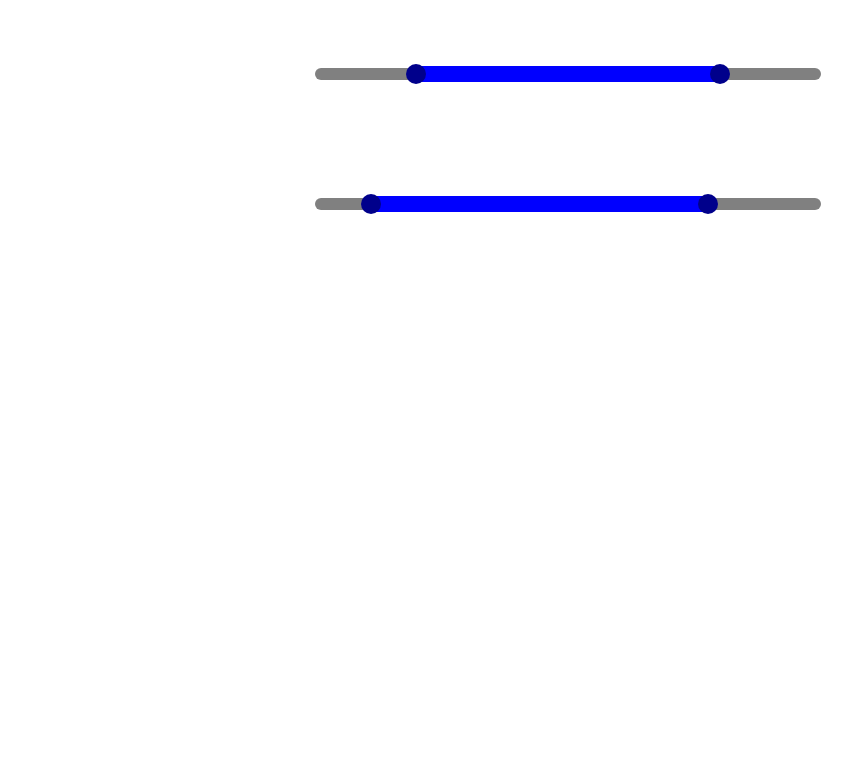
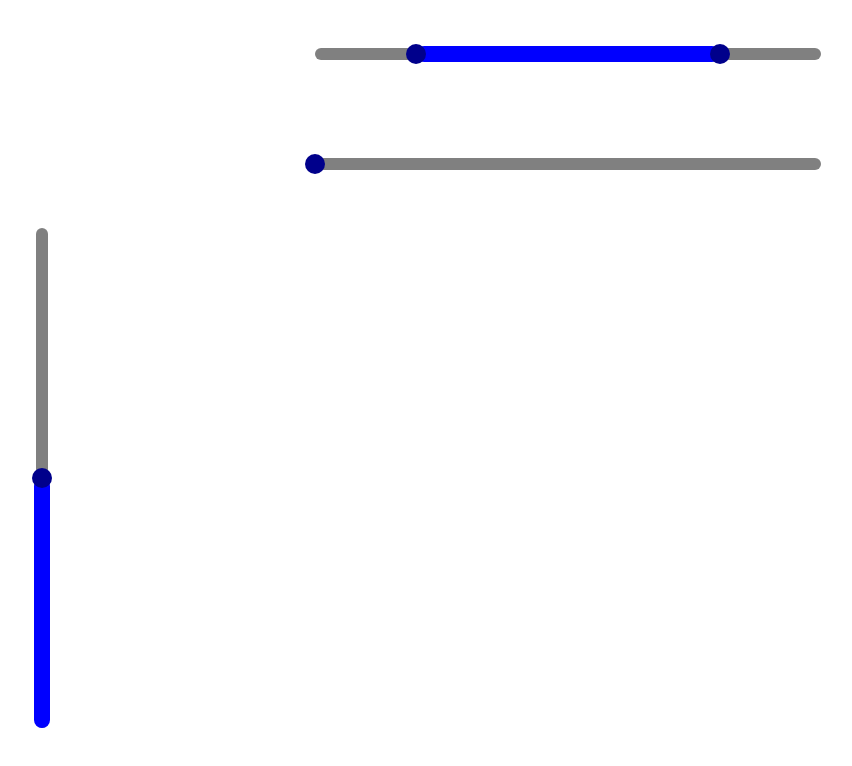
Before and after one commit to Euyevnc/RangeSlider, a website built with webpack: page src/index.pug in a window 1280 px wide. Shown: the whole page, without its empty margins (72-924 px from the left). Built offline with nearby package versions, Linux system fonts and the light colour scheme.

Commit message:
two types and two regimes of functioning is added

```diff
--- a/src/index.pug
+++ b/src/index.pug
@@ -7,7 +7,9 @@ html(lang='ru')
     title RangeSlider
 
   body
-    .wrapper(style="width:40%; height: 50px; margin:auto; padding: 40px")
-        div(style="height: 30px; padding-top:20px;")
-    .wrapper-two(style="width:40%; height: 50px; margin:auto; padding: 40px")
-        div(style="height: 30px; padding-top:20px;")
+    .wrapper(style="width:40%; margin:auto; padding: 40px")
+        div(style="height: 30px;")
+    .wrapper-two(style="width:40%; margin:auto; padding: 40px")
+        div(style="height: 30px; ")
+    .wrapper-three(style="width:20%; margin-left:100px;")
+        div(style="height: 500px;")
--- a/src/main.scss
+++ b/src/main.scss
@@ -17,6 +17,7 @@
         position: absolute;
         display: inline-block;
         z-index: 11;
+
     }
     & .RangeSlider__selected{
         position: absolute;
--- a/src/main.ts
+++ b/src/main.ts
@@ -5,15 +5,14 @@ function CreateSlider(options:object){
     const root = this as HTMLElement
 
     const clModel = class{
-        type: string;
         private _start: number;
         private _end: number;
         range: number;
         origin: number;
         step:number;
         value: Array<number>;
-        set start(prc:number){
-            this._start = Math.min(this.end, Math.max(prc, 0) )
+        set start(num:number){
+            this._start = Math.min(this.end, Math.max(num, 0) )
         }
         get start(){
             return this._start
@@ -28,25 +27,33 @@ function CreateSlider(options:object){
 
         updated: Function;
 
-        constructor({type= "range", range = 100,  start = 0, end=null, origin = 0, step=1}){
-            this.type = type
+        constructor({ range = 100,  start = 0, end=null, origin = 0, step=1}){
             this._start = Math.max(start - origin, 0)
-            this._end = (end === null ? range : (end-origin))
+            this._end = end === null ? range : Math.min(range, Math.max(this.start, end-origin) )
             this.range = range
             this.origin = origin
             this.step = step
             this.value = [this.start + this.origin, this.end + this.origin]
 
         }
-        update({startPrc=100/this.range*this.start, endPrc=100/this.range*this.end, direct=false}):void{
-            if(direct){
-                this.end = this.range/100*endPrc
-                this.start =this.range/100*startPrc
+        update(data: {startPrc: number, endPrc: number, direct:boolean, tepping_first: number, tepping_last: number}):void{
+
+            if(data.direct){
+                this.end = data.endPrc !== undefined ? 100/this.range* (data.endPrc - this.origin) : this.end
+                this.start = data.startPrc !== undefined ? 100/this.range* (data.startPrc - this.origin) : this.start
                 //Prc я обозначаю "проценты", но не в случае выше. Тут абсолютные значения будут поступать через прямой ввод
             }
+            else if(data.tepping_first || data.tepping_last){
+                if(data.tepping_first){
+                    this.start += data.tepping_first*this.step
+                }
+                if(data.tepping_last){
+                    this.end += data.tepping_last*this.step
+                }
+            }
             else{
-                let newStart = this.range/100*startPrc
-                let newEnd = this.range/100*endPrc
+                let newStart = this.range/100*data.startPrc
+                let newEnd = this.range/100*data.endPrc
                 if((newEnd - this.end) >= this.step*0.7 || (this.end - newEnd) >= this.step*0.7 || newEnd==this.range){
                     this.end = Math.round(newEnd/this.step)*this.step
                 }
@@ -56,20 +63,29 @@ function CreateSlider(options:object){
             }
 
             this.value = [this.start + this.origin, this.end + this.origin]
+            console.log(this.value)
             this.updated(100/this.range*this.start, 100/this.range*this.end)
         }
     }
 
 
     const ClPresenter = class{
+        inversion: boolean;
+
         callToModel: Function;
         callToView: Function;
-        constructor(){
 
+        constructor({orient = "horizontal"}){
+            if(orient === "vertical") this.inversion = true
+            else this.inversion = false
         }
-        shiftReac(params: object){
-            this.callToModel(params)
-
+        shiftReac(data: {endPrc: number, startPrc: number}){
+            if(!this.inversion){this.callToModel(data)}
+            else{
+                if(data.endPrc)data.endPrc = 100 - data.endPrc
+                if(data.startPrc)data.startPrc = 100 - data.startPrc
+                this.callToModel(data)
+            }
         }
         updateReact(firCoor:number, secCoor:number){
             this.callToView(firCoor, secCoor)
@@ -79,14 +95,15 @@ function CreateSlider(options:object){
 
     const clView = class{
         element: HTMLElement;
+        orient: string;
+        type: string;
         origin: number;
         size: number;
         range: number;
-        orient: string;
         start:number;
         end: number;
         tumblerShifted: Function;
-        tumbler: {html: string; elements:NodeListOf<Element>;  size: string; color: string; roundness: string; borders: string; tumblerListener: EventListener};
+        tumbler: {html: string; elements:NodeListOf<Element>;  size: string; color: string; roundness: string; borders: string; onclick: EventListener; onfocus: EventListener};
         line: {element: HTMLElement; weight: string; color: string; roundness: string; borders: string;}
         selected : {html: string; element: HTMLElement; color: string; weight: string;}
 
@@ -96,10 +113,10 @@ function CreateSlider(options:object){
             color: string;
             roundness: string;
             borders: string;
-            constructor({weight= "12px",color = "blue", roundness="10px"}){
-                this.weight = weight;
-                this.color = color
-                this.roundness = roundness
+            constructor(data: {weight: string,color: string, roundness: string}){
+                this.weight = data.weight;
+                this.color = data.color
+                this.roundness = data.roundness
             }
         }
         TumblerClass = class{
@@ -110,21 +127,30 @@ function CreateSlider(options:object){
             roundness: string;
             borders: string;
 
-            tumblerShifted:Function; //Чтобы TS не выдавал ошибку. tumblerListener на самом-то деле будет запускаться в контесте View. Из-за данных.
+            tumblerShifted:Function;
+            orient: string;
+            //Чтобы TS не выдавал ошибку. onclick на самом-то деле будет запускаться в контесте View. .
+            //Хотелось листенер поместить в ползунок, но ориентацию и коллбэк ему по-сути знать не нужно
 
-            constructor({ size="16px", color="darkblue", roundness="50%", borders = "none"}){
-                this.html = `<span ondragstart="return false;" ondrop="return false;" class='RangeSlider__tumbler
-                            '> </span>`
-                this.size = size;
-                this.color = color;
-                this.roundness = roundness;
+
+            constructor(data: { size:string, color:string, roundness:string, borders :string}){
+                this.html = `<span tabindex= "1"; class='RangeSlider__tumbler'> </span>`
+                this.size = data.size;
+                this.color = data.color;
+                this.roundness = data.roundness;
 
             }
-            tumblerListener(e: MouseEvent): void{
+            onclick(e: MouseEvent): void{
+                e.preventDefault()
                 root.onmousemove = ev=>{
                     let tumbler = <HTMLElement>e.target;
                     let line= root.querySelector(".RangeSlider")
-                    let bias = (ev.clientX - line.getBoundingClientRect().x)/line.getBoundingClientRect().width * 100
+                    let bias = this.orient === "vertical" ?
+                                (ev.clientY - line.getBoundingClientRect().y)/line.getBoundingClientRect().height * 100
+                                :
+                                (ev.clientX - line.getBoundingClientRect().x)/line.getBoundingClientRect().width * 100
+
+
                     if ( tumbler.nextSibling){
                         this.tumblerShifted({startPrc: bias})
                     }
@@ -136,75 +162,113 @@ function CreateSlider(options:object){
                     document.onmouseup = null;
                 }
             }
+            onfocus(ev:FocusEvent ):void{
+                let first = Boolean((<HTMLElement>ev.target).nextSibling)
+                document.onkeydown = e=>{
+                    if(first){
+                        if( (e.key === "ArrowDown" && this.orient ==="vertical") || (e.key === "ArrowLeft" && this.orient !=="vertical")){
+                            this.tumblerShifted({tepping_first: -1})
+                        }
+                        else if( (e.key === "ArrowUp" && this.orient ==="vertical") || (e.key === "ArrowRight" && this.orient !=="vertical")){
+                            this.tumblerShifted({tepping_first: 1})
+                        }
+                    }
+                    else{
+                        if( (e.key === "ArrowDown" && this.orient ==="vertical") || (e.key === "ArrowLeft" && this.orient !=="vertical")){
+                            this.tumblerShifted({tepping_last: -1})
+                        }
+                        else if( (e.key === "ArrowUp" && this.orient ==="vertical") || (e.key === "ArrowRight" && this.orient !=="vertical")){
+                            this.tumblerShifted({tepping_last: 1})
+                        }
+                    }
+
+                }
+                (<HTMLElement>ev.target).onblur = e=>{
+                    document.onkeydown = null;
+                }
+            }
         };
         SelectedClass = class{
             element: HTMLElement;
             html: string;
             color: string;
             weight: string;
-            constructor({color="darkblue", weight="14px"}){
+            constructor(data: {color: string, weight:string}){
                 this.html = "<div class='RangeSlider__selected'></div>"
-                this.color = color;
-                this.weight = weight;
+                this.color = data.color;
+                this.weight = data.weight;
 
             }
         }
 
-        constructor({orient = "horizontal", range = 100, origin = 0, start = 0, end = null, tumblerSize="20px", tumblerColor="darkblue",
-                    tumblerRoundness="50%", tumblerBorders = "none", lineWeight="12px", lineColor="grey",  lineRoundness="10px", selectedBackground="blue", selectedWeight = "16px"}){
-
+        constructor({orient = "horizontal",type= "range",tumblerSize="20px", tumblerColor="darkblue", tumblerRoundness="50%", tumblerBorders = "none",
+                    lineWeight="12px", lineColor="grey",  lineRoundness="10px", selectedBackground="blue", selectedWeight = "16px"}){
             this.element
             this.orient = orient
-            this.range = range
-            this.origin = origin
-            this.start = Math.max(start - origin, 0)
-            this.end = (end === null ? range : (end-origin))
+            this.type = type
 
             this.tumbler = new this.TumblerClass({size:tumblerSize ,color:tumblerColor,roundness:tumblerRoundness, borders: tumblerBorders})
-            this.tumbler.tumblerListener = this.tumbler.tumblerListener.bind(this)
+            this.tumbler.onclick = this.tumbler.onclick.bind(this)
+            this.tumbler.onfocus = this.tumbler.onfocus.bind(this)
 
             this.line = new this.LineClass({weight: lineWeight,color: lineColor, roundness: lineRoundness})
 
             this.selected = new this.SelectedClass({weight: selectedWeight, color: selectedBackground})
-
         }
         render(): HTMLElement{
-            root.innerHTML = `<div class='RangeSlider RangeSlider_orient_${this.orient}'><div class='RangeSlider__line'> ${this.selected.html}  ${this.tumbler.html}${this.tumbler.html}</div>  <div class='RangeSlider__meaning'></div> </div></div>`;
+            root.innerHTML =  `<div class='RangeSlider RangeSlider_orient_${this.orient}'><div class='RangeSlider__line'> ${this.selected.html}  ${this.tumbler.html}${this.tumbler.html}</div>  <div class='RangeSlider__meaning'></div> </div></div>`;
             this.element = root.querySelector(".RangeSlider")
 
             this.tumbler.elements = this.element.querySelectorAll(".RangeSlider__tumbler")
-            this.tumbler.elements.forEach(el=>{
+            this.tumbler.elements.forEach((el, i)=>{
                 let elem = (el as HTMLElement)
                 elem.style.height = this.tumbler.size
                 elem.style.width = this.tumbler.size
                 elem.style.background = this.tumbler.color
                 elem.style.borderRadius = this.tumbler.roundness
                 elem.style. border = this.tumbler.borders
-                elem.style.transform = "translateX(-50%)"
-                elem.style.marginTop =  `calc((-${this.tumbler.size} + ${this.line.weight})/2)`
-                elem.onmousedown = e=>{this.tumbler.tumblerListener(e)}
+                elem.style.transform = this.orient == "vertical" ? "translateY(50%)" : "translateX(-50%)"
+                if(this.orient == "vertical") elem.style.marginLeft =  `calc((-${this.tumbler.size} + ${this.line.weight})/2)`
+                else elem.style.marginTop =  `calc((-${this.tumbler.size} + ${this.line.weight})/2)`
+
+                if(this.type === "point" && i===0) elem.style.display = "none"
+                elem.onmousedown = e=>{this.tumbler.onclick(e)}
+                elem.onfocus = e => {this.tumbler.onfocus(e)}
             } );
 
             let line = this.line.element = this.element.querySelector(".RangeSlider__line") as HTMLElement
-            line.style.height = this.line.weight
+            if(this.orient == "vertical") line.style.width = this.line.weight
+            else line.style.height = this.line.weight
             line.style.background = this.line.color
             line.style.borderRadius = this.line.roundness
 
             let selected = this.selected.element = this.element.querySelector(".RangeSlider__selected")
-            selected.style.marginTop =  `calc((-${this.selected.weight} + ${this.line.weight})/2)`
-            selected.style.height = this.selected.weight
+            if(this.orient == "vertical") selected.style.marginLeft =  `calc((-${this.selected.weight} + ${this.line.weight})/2)`
+            else selected.style.marginTop =  `calc((-${this.selected.weight} + ${this.line.weight})/2)`
+            if(this.orient == "vertical") selected.style.width = this.selected.weight
+            else selected.style.height = this.selected.weight
             selected.style.background = this.selected.color
+            selected.style.borderRadius = this.line.roundness
 
 
-            this.viewUpdate(100/this.range * this.start, 100/this.range * this.end)
+            if (this.type == "point") this.tumblerShifted({startPrc: 0})
+            else this.tumblerShifted({})
             return this.element
         }
         viewUpdate(firPos:number, secPos:number){
-            (this.tumbler.elements[0]as HTMLElement).style.left = firPos + "%";
-            (this.tumbler.elements[1]as HTMLElement).style.left = secPos  + "%"
-            this.selected.element.style.left = firPos + "%"
-            this.selected.element.style.right = 100 - secPos + "%"
+            if(this.orient == "vertical"){
+                (this.tumbler.elements[0]as HTMLElement).style.bottom = firPos + "%";
+                (this.tumbler.elements[1]as HTMLElement).style.bottom = secPos  + "%"
+                this.selected.element.style.bottom = firPos + "%"
+                this.selected.element.style.top = 100 - secPos + "%"
 
+            }
+            else{
+                (this.tumbler.elements[0]as HTMLElement).style.left = firPos + "%";
+                (this.tumbler.elements[1]as HTMLElement).style.left = secPos  + "%"
+                this.selected.element.style.left = firPos + "%"
+                this.selected.element.style.right = 100 - secPos + "%"
+            }
         }
     }
 
@@ -212,7 +276,7 @@ function CreateSlider(options:object){
     const RangeSlider = {
 
         Model: new clModel(options),
-        Presenter: new ClPresenter(),
+        Presenter: new ClPresenter(options),
         View: new clView(options),
 
         init: function(){
@@ -238,9 +302,12 @@ function CreateSlider(options:object){
 }
 let elem = document.querySelector(".wrapper>div")
 let elem2 = document.querySelector(".wrapper-two>div")
+let elem3 = document.querySelector(".wrapper-three>div")
 
 let slider = CreateSlider.call(elem, {type: "range",start:20, end : 80, step: 5} )
-let slider2 = CreateSlider.call(elem2, {type: "range", origin: 10, range: 90, start:20, end :80, step: 5} )
+let slider2 = CreateSlider.call(elem2, {type: "point", origin: 10, range: 90, end:10, step: 5} )
+let slider3 = CreateSlider.call(elem3, {type: "point", orient:"vertical", origin: 0, end:5, range: 10} )
 
 slider.init()
 slider2.init()
+slider3.init()
```
Also changed, not shown: dist/index.html, dist/main.css, dist/main.js.
